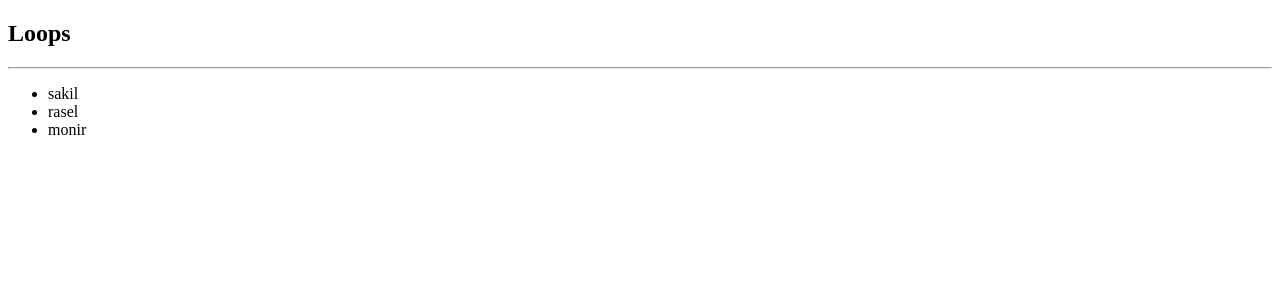
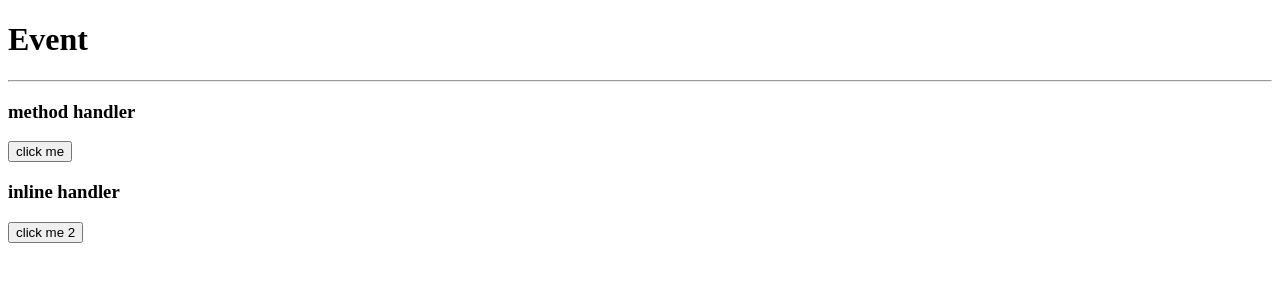
Before and after one commit to mistersakil/react-19, a React (Create React App) app: page / in a window 1280 px wide. Shown: the top 300 px of the page. Built offline with nearby package versions, Linux system fonts and the light colour scheme.

Commit message:
event inline and method handler

```diff
--- a/src/App.js
+++ b/src/App.js
@@ -1,10 +1,11 @@
 import ConditionalRendering from "./ConditionalRendering";
 import Loops from "./components/Loops.jsx";
-
+import Event from "./components/Event.jsx";
 function App() {
   return (
     <div className="App">
-      <Loops />
+      <Event />
+      {/* <Loops /> */}
       {/* <ConditionalRendering /> */}
     </div>
   );
--- /dev/null
+++ b/src/components/Event.jsx
@@ -0,0 +1,17 @@
+import React from "react";
+
+const Event = () => {
+  const handelClickEvent = (event) => console.log(event);
+  return (
+    <>
+      <h1>Event</h1>
+      <hr />
+      <h3>method handler</h3>
+      <button onClick={handelClickEvent}>click me</button>
+      <h3>inline handler</h3>
+      <button onClick={(event) => handelClickEvent(event)}>click me 2</button>
+    </>
+  );
+};
+
+export default Event;
```
